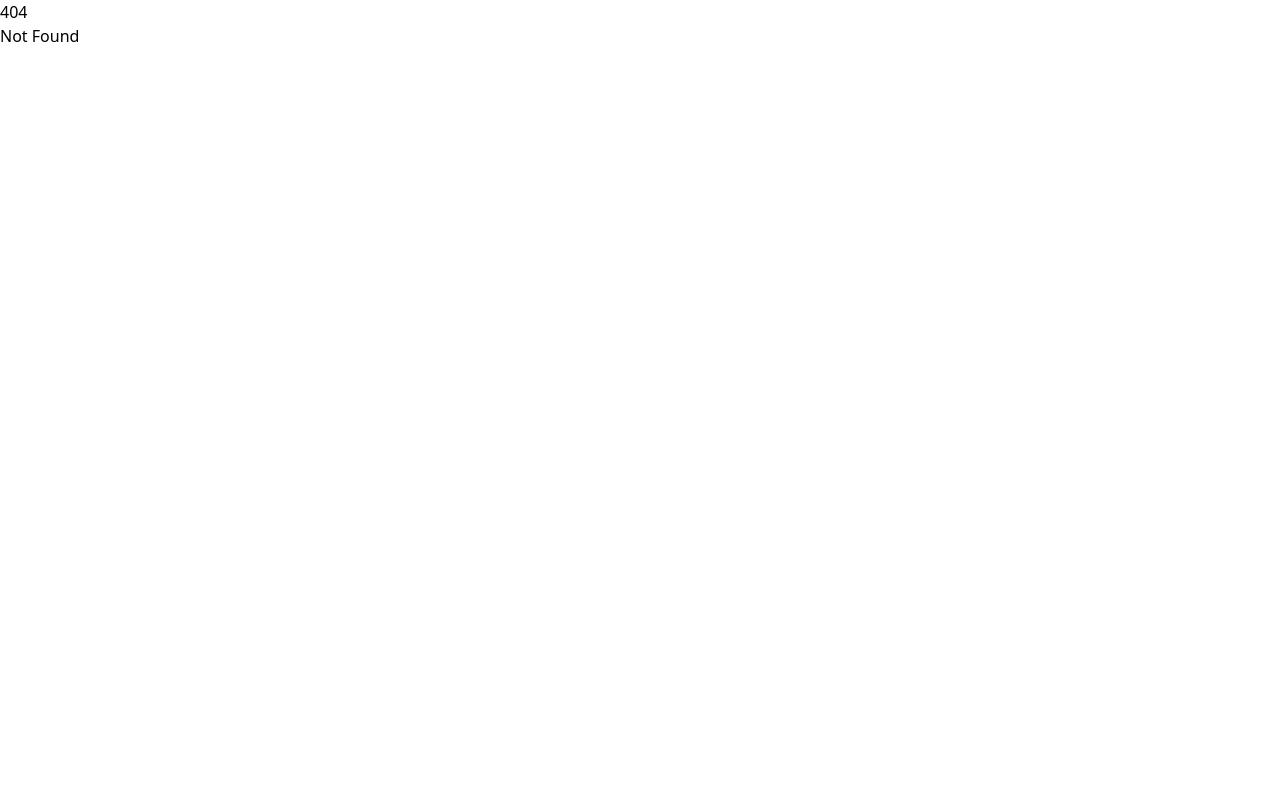
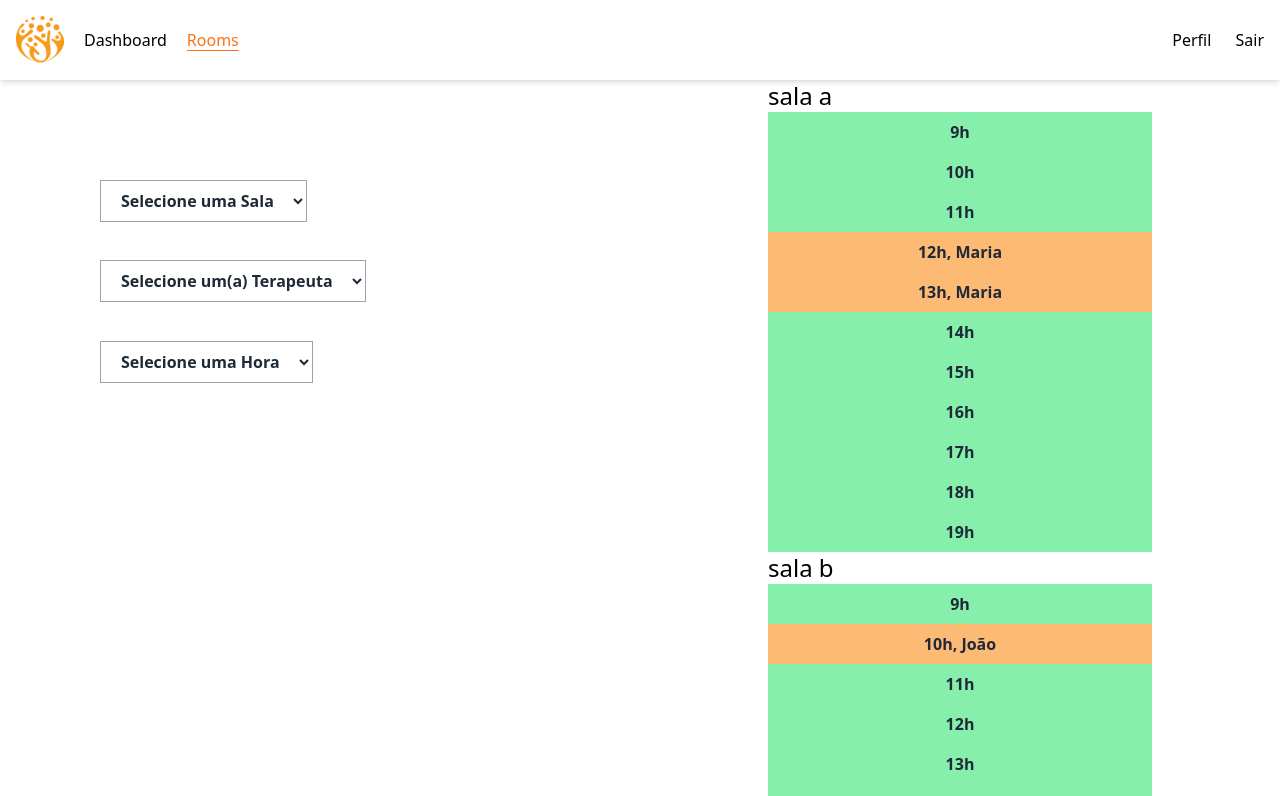
Before and after one commit to MindGest/mindgest-frontend, a SvelteKit app: page /user/guard/rooms in a window 1280 px wide. Before the commit this address had no page. Shown: the top 796 px of the page. Built offline with nearby package versions, Linux system fonts and the light colour scheme.

Commit message:
Menu Salas Segurança

```diff
--- /dev/null
+++ b/src/routes/user/guard/rooms/+page.svelte
@@ -0,0 +1,176 @@
+<!--
+TODO
+    - log + navbar + horas
+    - better styling
+
+    - conseguir aplicar os filtros
+-->
+
+<script type="text/javascript">
+
+    /******************
+     *                *
+     * *FOR DEBUGGING *
+     *                *
+     *****************/
+    class person{
+        constructor(name, role){
+            this.name = name;
+            this.role = role;
+        }
+    }
+    class appointment{
+        constructor(room, terp, hour_beg, dur, patient){
+            this.room = room;
+            this.terp = terp;
+            this.hour_beg = hour_beg;
+            this.dur = dur;
+            this.patient = patient;
+        }
+    }
+    let terp1 = new person("Maria", "terp")
+    let terp2 = new person("João", "terp")
+    let terp3 = new person("Ana", "terp")
+    let terp4 = new person("Joana", "terp")
+    let seguranca = new person("José", "guard")
+    let ap1 = new appointment("sala a", terp1, 12, 2, seguranca)
+    let ap2 = new appointment("sala b", terp2, 10, 1, seguranca)
+    let ap3 = new appointment("sala x", terp3, 16, 3, seguranca)
+    var list_apoint = [ap1, ap2, ap3]
+    var list_terps = [terp1, terp2, terp3, terp4]
+    var list_rooms = ["sala a", "sala b", "sala x"]
+    var hours = [9, 10, 11, 12, 13, 14, 15, 16, 17, 18, 19]
+    /******************
+     *                *
+     *FINISH DEBUGGING*
+     *                *
+     *****************/
+
+
+
+    let selectedRoom;
+    let selectedTerp;
+    let selectedHour;
+
+    /*
+        If the user is a guard than the button value is null
+        Else it should redirect to either the appointment page
+            or the new appointment page
+    */
+    function isGuard(){
+        console.log(list_apoint)
+        if (seguranca.role="guard") alert("This user is a guard so there is no action here") //elem.value = null;
+        else alert("This user is NOT a guard so should be redirected")//elem.value = "...redirecting for the right page";
+    }
+
+    /*
+        Sort the appointments according to the chosen property
+    */
+    function sortRooms(property) {
+        var sortOrder = 1;
+        if(property[0] === "-") {
+            sortOrder = -1;
+            property = property.substr(1);
+        }
+        return function (a,b) {
+            var result = (a[property] < b[property]) ? -1 : (a[property] > b[property]) ? 1 : 0;
+            return result * sortOrder;
+        }
+    }
+
+    /*
+        For the dropdown filters
+    */
+    let filterRoom = [];
+    let filterTerp = [];
+    let filterHour = [];
+	$: if (selectedRoom) getFilterRooms();
+	const getFilterRooms = () => {
+        if (selectedRoom === "all") return filterRoom = list_rooms;
+        return filterRoom = list_rooms.filter(room => room === selectedRoom);
+	}
+    $: if (selectedTerp) getFilterTerps();
+	const getFilterTerps = () => {
+        if (selectedTerp === "all") return filterTerp = list_terps;
+        return filterTerp = list_terps.filter(terp => terp.name === selectedTerp.name);
+	}
+    $: if (selectedHour) getFilterHours();
+	const getFilterHours = () => {
+        if (selectedHour === "all") return filterHour = hours;
+        else{
+            filterHour = []
+            for(let h = selectedHour; h < 20; h++) filterHour.push(h);
+        }
+        return filterHour;
+	}
+    $: if (!selectedRoom && !selectedHour && !selectedHour) resetFilter();
+    const resetFilter = () => {
+        filterRoom = list_rooms;
+        filterTerp = list_terps;
+        filterHour = hours;
+    }
+
+
+</script>
+
+<!-- dropdown buttons -->
+<wrapper class="flex flex-col" style="margin: 100px; float:left; width:30%; position:relative; top:10%">
+    <section class="menu-cont">
+        <select class="menu bg-white text-gray-800 font-semibold py-2 px-4 border border-gray-400" name="filtro_room" id="filtro_room" bind:value={selectedRoom}>
+            <option disabled selected value="">Selecione uma Sala</option>
+            <option value="all">Todas</option>
+            {#each list_rooms as r}
+                <option value={r}>{r}</option>
+            {/each}
+        </select>
+    </section>
+
+    <section class="menu-cont">
+        <select class="menu bg-white text-gray-800 font-semibold py-2 px-4 border border-gray-400" style="margin-top:10%" name="filtro_terp" id="filtro_terp" bind:value={selectedTerp}>
+            <option disabled selected value="">Selecione um(a) Terapeuta</option>
+            <option value="all">Todos</option>
+            {#each list_terps as t}
+                <option value={t}>{t.name}</option>
+            {/each}
+        </select>
+    </section>
+
+    <section class="menu-cont">
+        <select class="menu bg-white text-gray-800 font-semibold py-2 px-4 border border-gray-400" style="margin-top:10%" name="filtro_hour" id="filtro_hour" bind:value={selectedHour}>
+            <option disabled selected value="">Selecione uma Hora</option>
+            <option value="all">Todas</option>
+            {#each hours as h}
+                <option value={h}>{h}</option>
+            {/each}
+        </select>
+    </section>
+</wrapper>
+
+<!-- rooms list -->
+<wrapper class="flex flex-col" style="float:right; width:30%; position:relative; top:20%; bottom:10%; right:10%">
+
+    {#each filterRoom as r}
+
+        <p class="font-normal text-2xl">{r}</p>
+
+        {#each filterHour as h}
+
+            {#each list_apoint.sort(sortRooms("hour_beg")) as ap}
+
+                {#if selectedTerp==="all" || !selectedTerp || selectedTerp.name===ap.terp.name}
+
+                    {#if r===ap.room && h>=ap.hour_beg && ap.hour_beg+ap.dur>h}
+                        <button class="bg-orange-300 hover:bg-orange-100 text-gray-800 font-semibold py-2 px-3" on:click={isGuard} id={ap}>{h}h, {ap.terp.name}</button>
+                    {:else if r===ap.room && (selectedTerp==="all" || !selectedTerp)}
+                        <button class="bg-green-300 hover:bg-green-100 text-gray-800 font-semibold py-2 px-3" on:click={isGuard} id="">{h}h</button>
+                    {/if}
+
+                {/if}
+
+            {/each}
+
+        {/each}
+
+    {/each}
+
+</wrapper>
```
